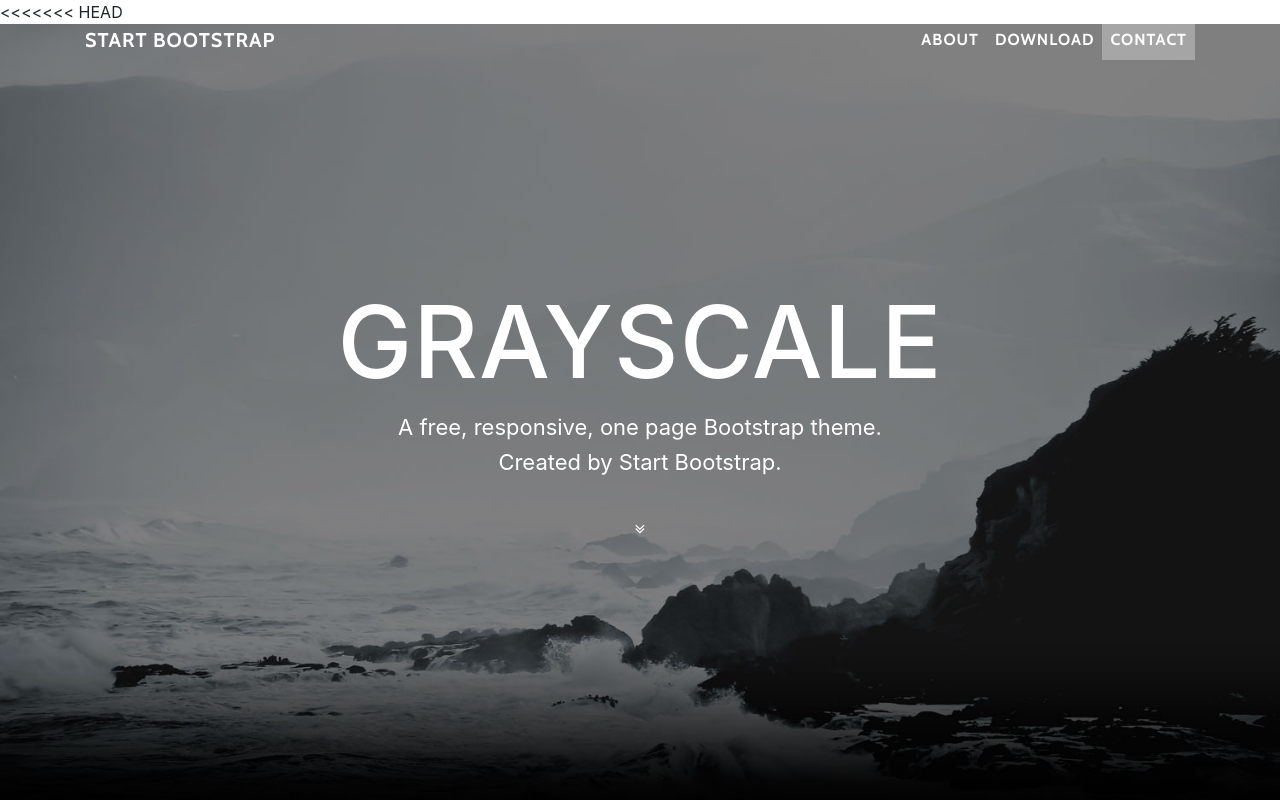
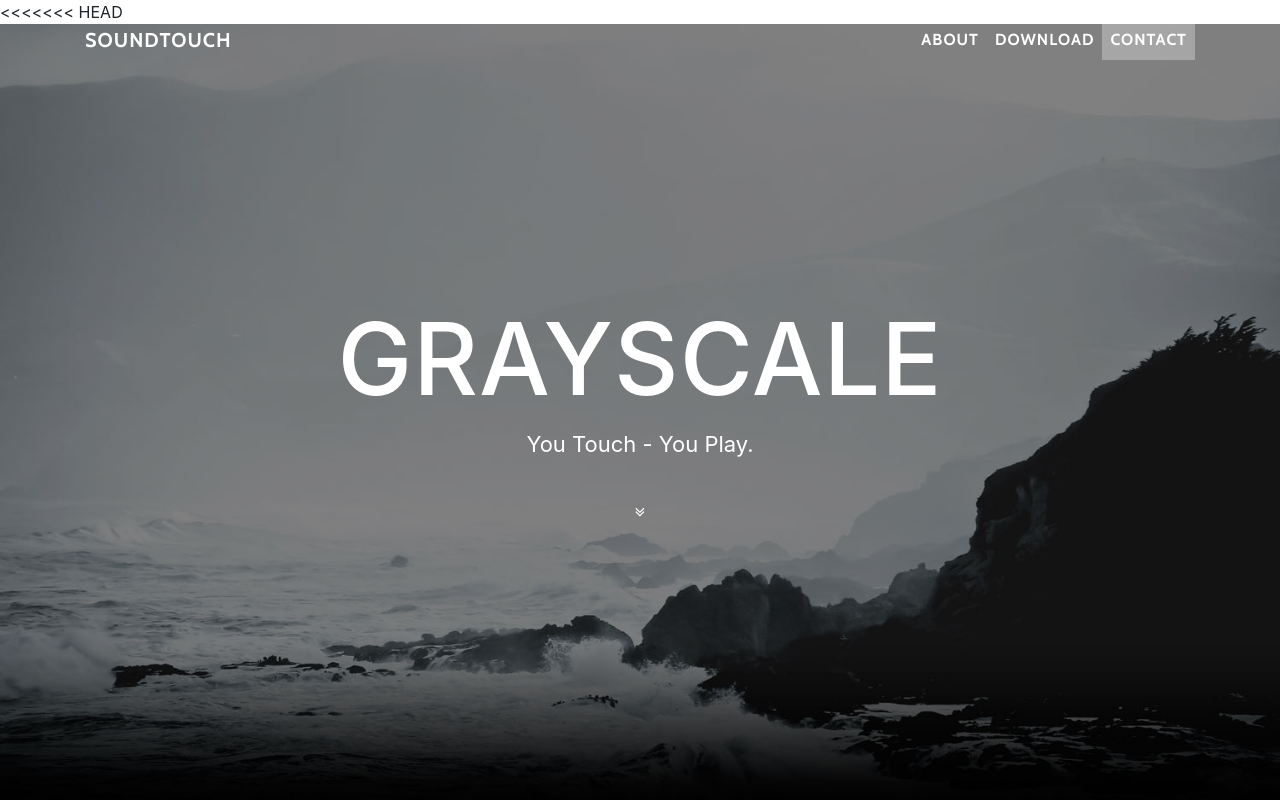
Before and after one commit to FuPandaLover/FuPandaLoverold.github.io, a website with bundled scripts: page index.html in a window 1280 px wide. Shown: the top 800 px of the page. Built offline with nearby package versions, Linux system fonts and the light colour scheme.

Commit message:
kundsoid

```diff
--- a/index.html
+++ b/index.html
@@ -29,7 +29,7 @@
     <!-- Navigation -->
     <nav class="navbar navbar-expand-lg navbar-light fixed-top" id="mainNav">
       <div class="container">
-        <a class="navbar-brand js-scroll-trigger" href="#page-top">Start Bootstrap</a>
+        <a class="navbar-brand js-scroll-trigger" href="#page-top">SoundTouch</a>
         <button class="navbar-toggler navbar-toggler-right" type="button" data-toggle="collapse" data-target="#navbarResponsive" aria-controls="navbarResponsive" aria-expanded="false" aria-label="Toggle navigation">
           Menu
           <i class="fa fa-bars"></i>
@@ -57,8 +57,7 @@
           <div class="row">
             <div class="col-lg-8 mx-auto">
               <h1 class="brand-heading">Grayscale</h1>
-              <p class="intro-text">A free, responsive, one page Bootstrap theme.
-                <br>Created by Start Bootstrap.</p>
+              <p class="intro-text">You Touch - You Play.</p>
               <a href="#about" class="btn btn-circle js-scroll-trigger">
                 <i class="fa fa-angle-double-down animated"></i>
               </a>
@@ -155,3 +154,4 @@
     <script src="js/grayscale.min.js"></script>
 
   </body>
+</html>
```
